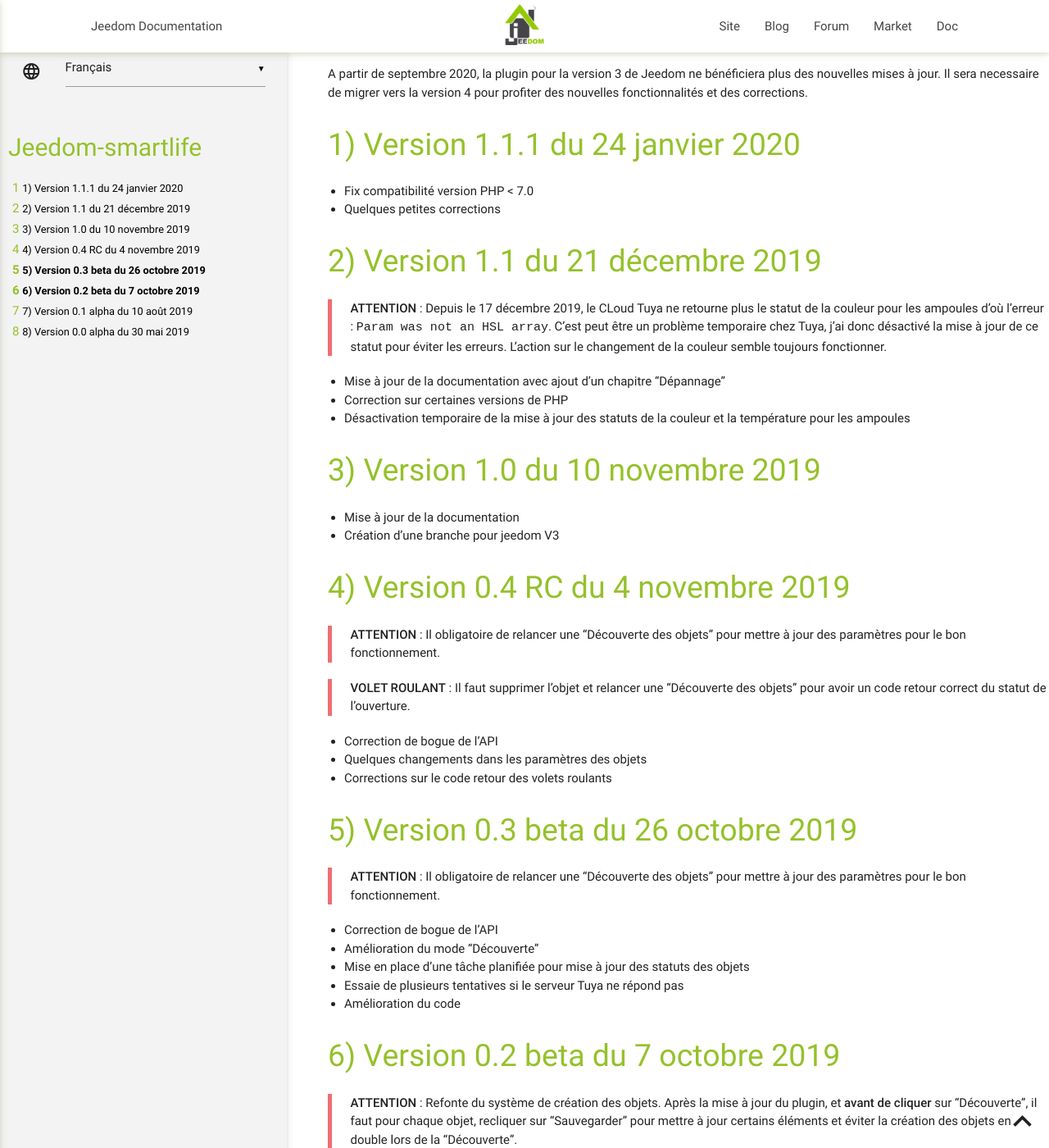
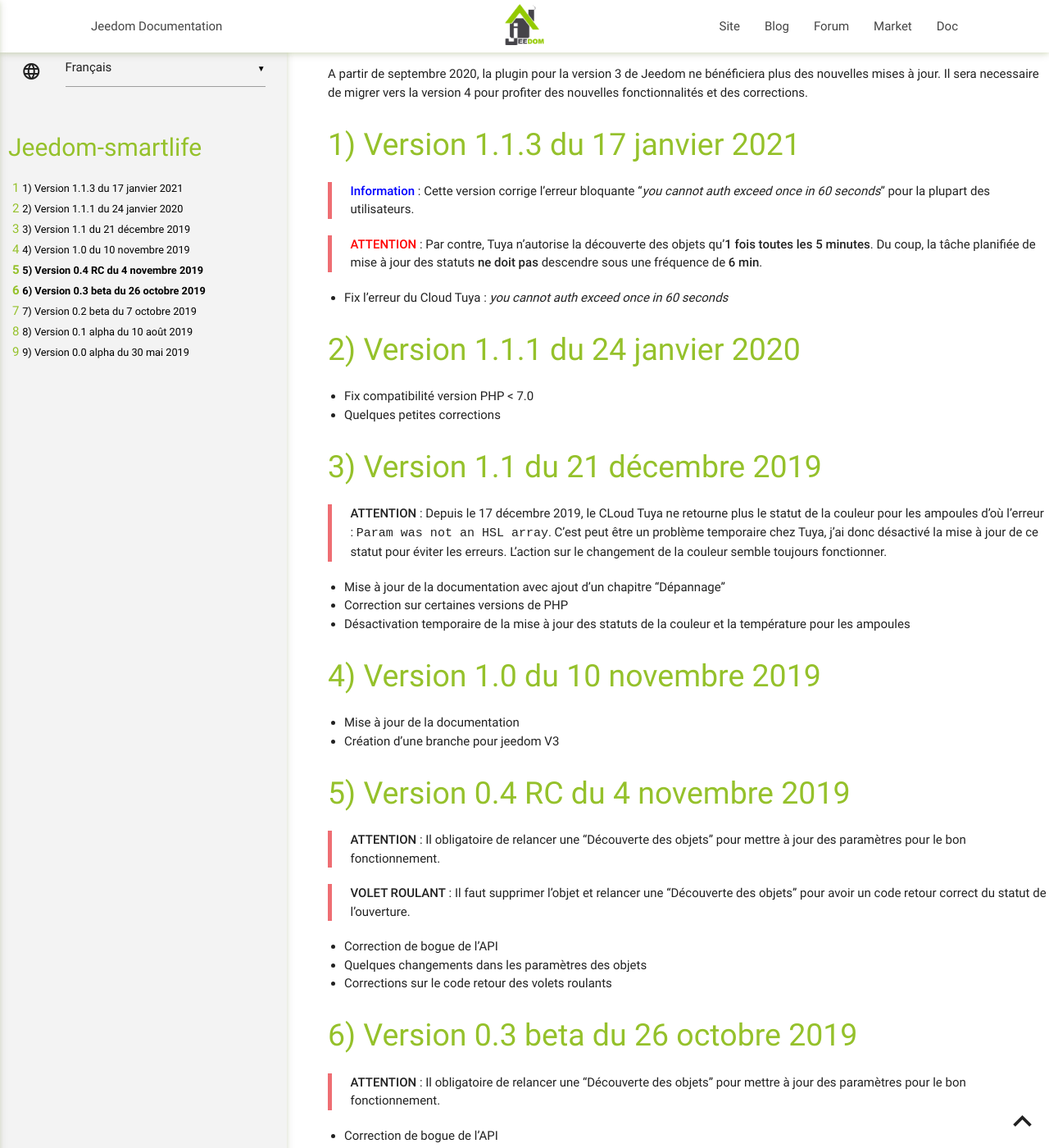
Before and after one commit to sabinus52/jeedom-smartlife, a Jekyll site: the page built from docs/fr_FR/changelog.md, in a window 1280 px wide and 1400 px high. Shown: the whole window at 82% size. Built offline with Jekyll 4.4.1, drawn with Linux system fonts in a browser that asks for light colours; our own code applies the rules of GitHub Pages for plain Markdown files; some of the changed text lies outside the part shown.

Commit message:
Bump version 1.1.3

```diff
--- a/docs/fr_FR/changelog.md
+++ b/docs/fr_FR/changelog.md
@@ -1,5 +1,14 @@
  A partir de septembre 2020, la plugin pour la version 3 de Jeedom ne bénéficiera plus des nouvelles mises à jour.
  Il sera necessaire de migrer vers la version 4 pour profiter des nouvelles fonctionnalités et des corrections.
+
+
+# Version 1.1.3 du 17 janvier 2021
+
+> <span style="color:blue">**Information**</span> : Cette version corrige l'erreur bloquante "*you cannot auth exceed once in 60 seconds*" pour la plupart des utilisateurs.
+
+> <span style="color:red">**ATTENTION**</span> : Par contre, Tuya n'autorise la découverte des objets qu'**1 fois toutes les 5 minutes**. Du coup, la tâche planifiée de mise à jour des statuts **ne doit pas** descendre sous une fréquence de **6 min**.
+
+- Fix l'erreur du Cloud Tuya : *you cannot auth exceed once in 60 seconds*
 
 
 # Version 1.1.1 du 24 janvier 2020
```
Also changed, not shown: docs/fr_FR/index.md (+1 -0 lines).
